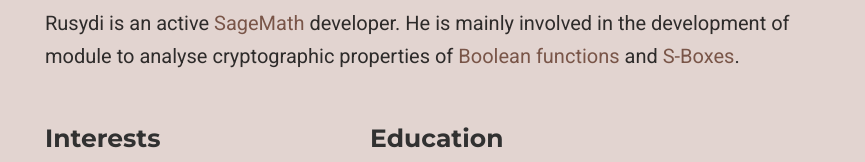
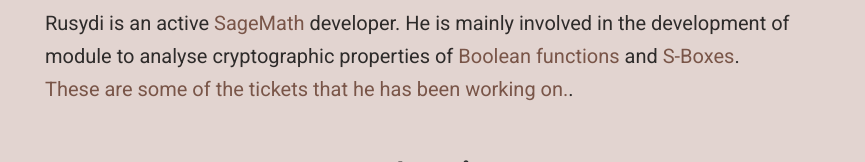
Before and after one commit to rusydi/rusydi.github.io, a plain HTML site: page index.html in a window 1280 px wide. Shown: the part 418-580 px from the top of the page, 415-1280 px from the left. Drawn offline with nearby package versions, Linux system fonts and the light colour scheme; some packages are replaced by stand-ins of ours; some icons are missing.

Commit message:
add link to sagemath tickets

```diff
--- a/index.html
+++ b/index.html
@@ -316,7 +316,7 @@
 
 <p>Rusydi Makarim is a PhD student at the <a href="https://www.universiteitleiden.nl/en/science/mathematics" target="_blank">Mathematical Institute</a>, <a href="https://leiden.edu" target="_blank">University Leiden</a> and <a href="https://projects.cwi.nl/crypto/" target="_blank">CWI Cryptology Group</a>. His current research interest focuses on the algebraic aspects of cryptanalysis, in particular techniques to solve multivariate quadratic polynomial equations over a finite field. He also has a strong interest in understanding cryptographic aspect of Boolean functions and substitution boxes (S-Box).</p>
 
-<p>Rusydi is an active <a href="https://sagemath.org" target="_blank">SageMath</a> developer. He is mainly involved in the development of module to analyse cryptographic properties of <a href="http://doc.sagemath.org/html/en/reference/cryptography/sage/crypto/boolean_function.html" target="_blank">Boolean functions</a> and <a href="http://doc.sagemath.org/html/en/reference/cryptography/sage/crypto/sbox.html" target="_blank">S-Boxes</a>.</p>
+<p>Rusydi is an active <a href="https://sagemath.org" target="_blank">SageMath</a> developer. He is mainly involved in the development of module to analyse cryptographic properties of <a href="http://doc.sagemath.org/html/en/reference/cryptography/sage/crypto/boolean_function.html" target="_blank">Boolean functions</a> and <a href="http://doc.sagemath.org/html/en/reference/cryptography/sage/crypto/sbox.html" target="_blank">S-Boxes</a>. <a href="https://trac.sagemath.org/query?status=closed&amp;status=needs_info&amp;status=needs_review&amp;status=needs_work&amp;status=new&amp;status=positive_review&amp;author=~Rusydi+H.+Makarim&amp;or&amp;reviewer=~Rusydi+H.+Makarim&amp;group=component&amp;col=id&amp;col=summary&amp;col=status&amp;col=owner&amp;col=type&amp;col=priority&amp;col=milestone&amp;order=priority" target="_blank">These are some of the tickets that he has been working on.</a>.</p>
 
 
     <div class="row">
```
